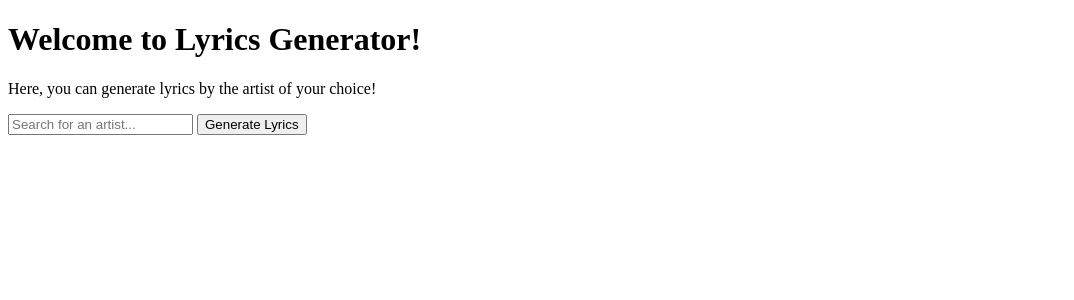
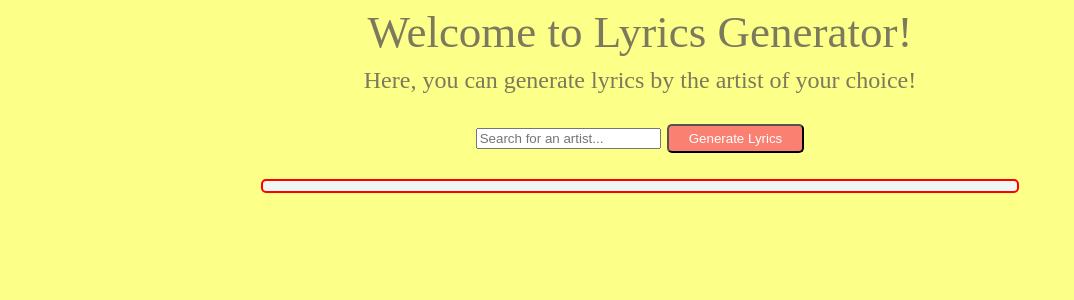
Before and after one commit to darrenzhang2000/lyrics-generator, a Flask app: page / in a window 1280 px wide. Shown: the top 300 px of the page, without its empty margins (0-1074 px from the left). Run offline with Flask 2, Linux system fonts and the light colour scheme.

Commit message:
added css

```diff
--- a/markov.py
+++ b/markov.py
@@ -39,7 +39,8 @@ class MarkovLyrics:
         start_index = randint(0, n - 1)
         keys = list(self.chain.keys())
         cur_word = keys[start_index]
-
+        # capitalize first character
+        cur_word = cur_word[0].upper() + cur_word[1:]
         # result string
         res = cur_word + " "
 
--- /dev/null
+++ b/static/styles/home.css
@@ -0,0 +1,49 @@
+#form {
+    font-family: 'sans-serif';
+    font-size: 24px;
+}
+
+#submit{
+    color: white;
+    background-color: #fa8072;
+    padding: 5px 20px;
+    border-radius: 5px;
+    margin-top: 20px;
+}
+
+#lyrics {
+    background-color:  #f0f5f5;
+    padding: 5px 20px;
+    border: 2px solid red;
+    border-radius: 5px;
+    margin-top: 20px;
+    margin-left: 20%;
+    margin-right: 20%;
+}
+
+body {
+    text-align: center;
+    background-color: #fcff88;
+    font-family: 'Trocchi', serif;
+    font-weight: normal;
+    line-height: 48px;
+}
+
+h1 {
+    color: #7c795d;
+    font-size: 45px;
+    margin: 0;
+    font-weight: normal;
+}
+h6 {
+    color: #7c795d;
+    font-size: 24px;
+    margin: 0;
+    font-weight: normal;
+}
+
+p {
+    color: #7c795d;
+    font-size: 16px;
+    margin: 0;
+}
--- a/templates/home.html
+++ b/templates/home.html
@@ -1,19 +1,25 @@
 <!DOCTYPE html>
 <html lang="en">
+
 <head>
     <meta charset="UTF-8">
     <meta name="viewport" content="width=device-width, initial-scale=1.0">
+    <link rel="stylesheet" type="text/css" href="{{ url_for('static', filename='styles/home.css') }}">
     <title>Document</title>
 </head>
+
 <body>
     <h1>Welcome to Lyrics Generator!</h1>
-    <p>Here, you can generate lyrics by the artist of your choice!</p>
-    <form action="{{ url_for('lyricsGenerator') }}" method="post">
+    <h6>Here, you can generate lyrics by the artist of your choice!</h6>
+    <form action="{{ url_for('lyricsGenerator') }}" method="post" id="form">
         <input type="text" id="search" name="search" placeholder="Search for an artist...">
-        <input type="submit" value="Generate Lyrics">
+        <input type="submit" value="Generate Lyrics" id="submit">
     </form>
-    {% for line in lines %}
+    <div id="lyrics">
+        {% for line in lines %}
         <p>{{line}}</p>
-    {% endfor %}
+        {% endfor %}
+    </div>
 </body>
+
 </html>
```
